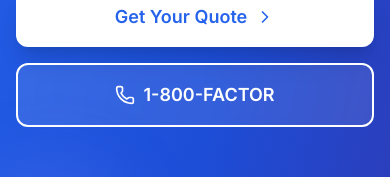
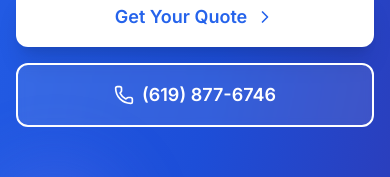
Before and after one commit to grig2122/autofreightfactoring, a Next.js app: page / in a window 390 px wide. Shown: the part 803-980 px from the top of the page. Built offline with nearby package versions, Linux system fonts and the light colour scheme.

Commit message:
Update phone number to (619) 877-6746 and make all phone links clickable

```diff
--- a/app/design-system/page.tsx
+++ b/app/design-system/page.tsx
@@ -236,9 +236,11 @@ export default function DesignSystemPage() {
           <Lead className="text-gray-300 mb-8">Join 1000+ truckers who get paid faster with AutoFreightFactoring</Lead>
           <div className="flex flex-col sm:flex-row gap-4 justify-center">
             <Button variant="primary" size="lg">Get Pre-Approved</Button>
-            <Button variant="secondary" size="lg" className="bg-white">
-              <Phone className="w-4 h-4 mr-2" />
-              Call 1-800-FACTOR-1
+            <Button variant="secondary" size="lg" className="bg-white" asChild>
+              <a href="tel:+16198776746">
+                <Phone className="w-4 h-4 mr-2" />
+                Call (619) 877-6746
+              </a>
             </Button>
           </div>
         </div>
--- a/app/page.tsx
+++ b/app/page.tsx
@@ -202,10 +202,10 @@ export default function Home() {
                   <span>Get Your Quote</span>
                   <ChevronRight className="h-5 w-5 group-hover:translate-x-1 transition-transform" />
                 </a>
-                <button className="group border-2 border-white text-white px-8 py-4 rounded-xl hover:bg-white hover:text-blue-600 transition-all duration-300 text-lg font-semibold backdrop-blur-sm bg-white bg-opacity-10 flex items-center justify-center gap-2">
+                <a href="tel:+16198776746" className="group border-2 border-white text-white px-8 py-4 rounded-xl hover:bg-white hover:text-blue-600 transition-all duration-300 text-lg font-semibold backdrop-blur-sm bg-white bg-opacity-10 flex items-center justify-center gap-2">
                   <Phone className="h-5 w-5" />
-                  <span>1-800-FACTOR</span>
-                </button>
+                  <span>(619) 877-6746</span>
+                </a>
               </div>
             </div>
             <div className="relative lg:pl-8 pt-4">
@@ -905,10 +905,10 @@ export default function Home() {
               <span>Start Factoring Now</span>
               <ChevronRight className="h-5 w-5 group-hover:translate-x-1 transition-transform" />
             </a>
-            <button className="group border-2 border-white text-white px-8 py-4 rounded-xl hover:bg-white hover:text-blue-600 transition-all duration-300 text-lg font-semibold backdrop-blur-sm bg-white bg-opacity-10 flex items-center justify-center gap-2">
+            <a href="tel:+16198776746" className="group border-2 border-white text-white px-8 py-4 rounded-xl hover:bg-white hover:text-blue-600 transition-all duration-300 text-lg font-semibold backdrop-blur-sm bg-white bg-opacity-10 flex items-center justify-center gap-2">
               <Phone className="h-5 w-5" />
-              <span>Call 1-800-FACTOR-1</span>
-            </button>
+              <span>Call (619) 877-6746</span>
+            </a>
           </div>
 
           <p className="text-blue-200 text-sm mt-8">
@@ -1003,12 +1003,12 @@ export default function Home() {
             <div>
               <h4 className="text-lg font-semibold mb-6 text-white">Get In Touch</h4>
               <div className="space-y-4">
-                <a href="tel:1-800-FACTOR-1" className="flex items-center text-gray-400 hover:text-white transition-colors group">
+                <a href="tel:+16198776746" className="flex items-center text-gray-400 hover:text-white transition-colors group">
                   <div className="h-10 w-10 bg-blue-900 bg-opacity-50 rounded-lg flex items-center justify-center mr-3 group-hover:bg-opacity-100 transition-all">
                     <Phone className="h-5 w-5 text-blue-400" />
                   </div>
                   <div>
-                    <p className="font-semibold">1-800-FACTOR-1</p>
+                    <p className="font-semibold">(619) 877-6746</p>
                     <p className="text-sm">24/7 Support Line</p>
                   </div>
                 </a>
--- a/components/apply/instant-approval.tsx
+++ b/components/apply/instant-approval.tsx
@@ -103,7 +103,7 @@ export function InstantApproval({ companyName, estimatedRate }: InstantApprovalP
               size="lg"
               variant="outline"
               className="flex-1"
-              onClick={() => window.location.href = 'tel:1-800-FACTOR-1'}
+              onClick={() => window.location.href = 'tel:+16198776746'}
             >
               Speak to a Specialist
             </Button>
--- a/components/apply/pre-approval-result.tsx
+++ b/components/apply/pre-approval-result.tsx
@@ -124,9 +124,9 @@ export function PreApprovalResult({ result }: PreApprovalResultProps) {
             <div className="border-t pt-6">
               <h3 className="font-semibold text-lg mb-4">Need to speak with someone now?</h3>
               <div className="space-y-3">
-                <a href="tel:1-800-FACTOR-1" className="flex items-center gap-3 text-blue-600 hover:text-blue-700">
+                <a href="tel:+16198776746" className="flex items-center gap-3 text-blue-600 hover:text-blue-700">
                   <Phone className="h-5 w-5" />
-                  <span className="font-medium">1-800-FACTOR-1</span>
+                  <span className="font-medium">(619) 877-6746</span>
                 </a>
                 <a href="mailto:support@autofreightfactoring.com" className="flex items-center gap-3 text-blue-600 hover:text-blue-700">
                   <Mail className="h-5 w-5" />
```
